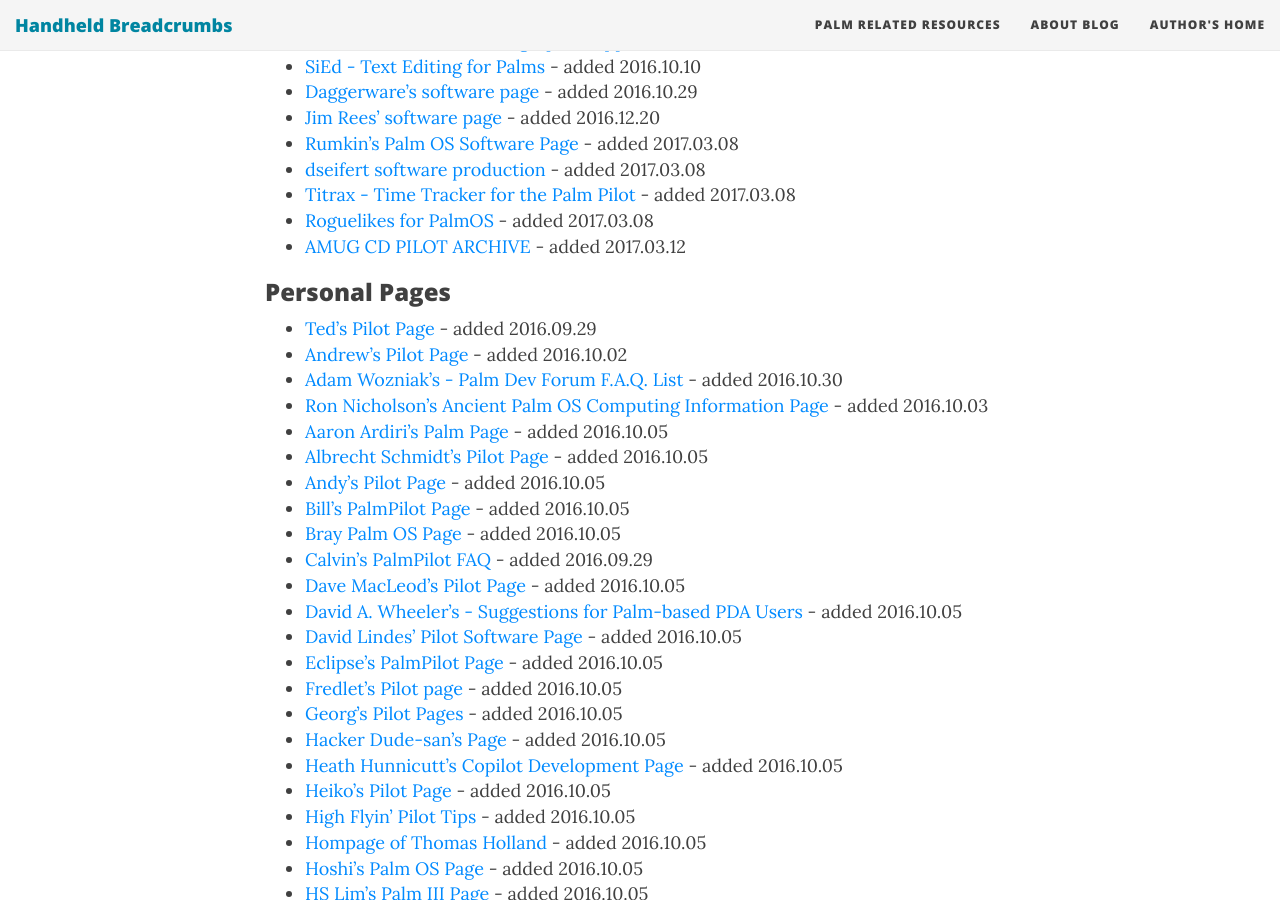
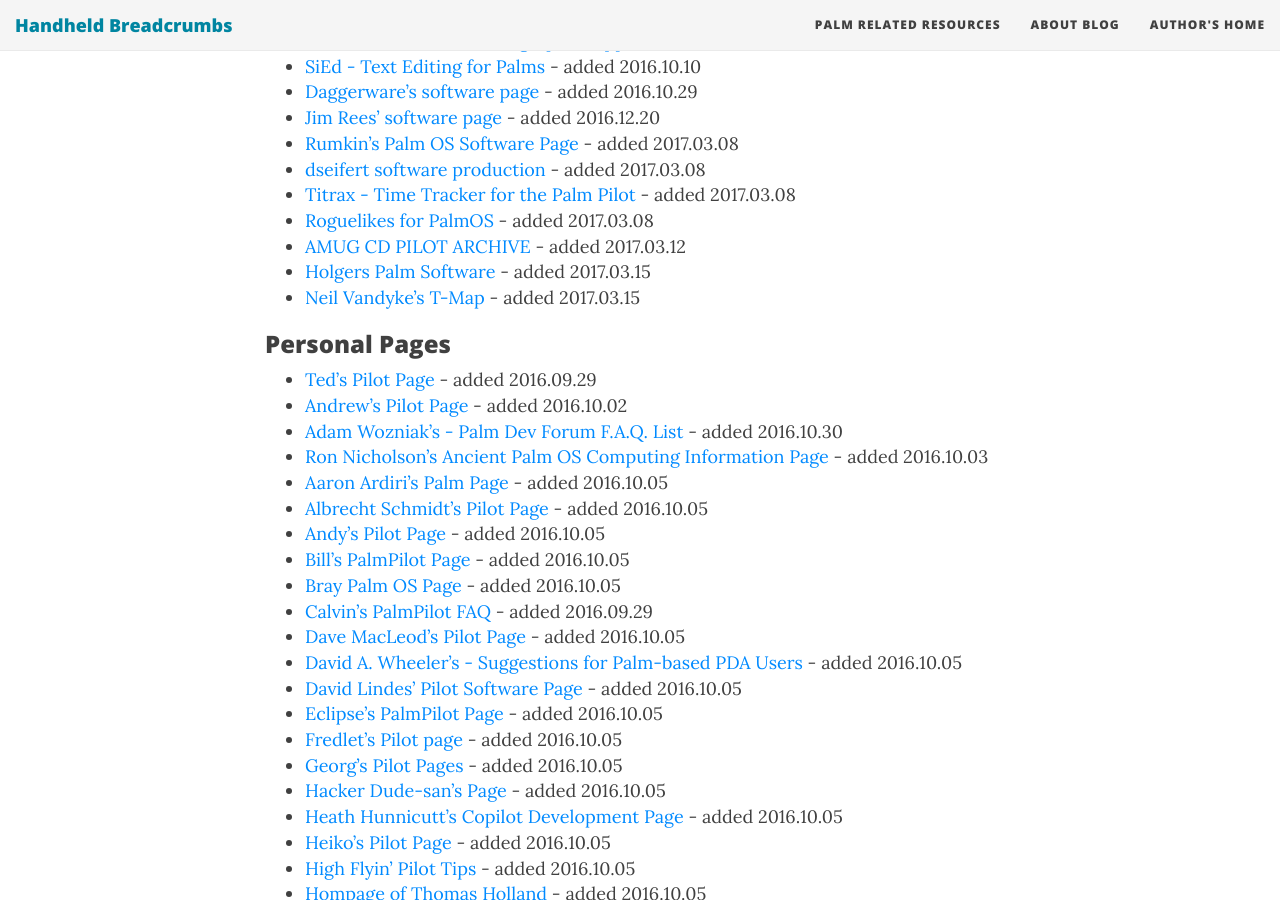
Before and after one commit to handheldbreadcrumbs/handheldbreadcrumbs.github.io, a Jekyll site: the page built from palmresources.md, in a window 1280 px wide and 900 px high, scrolled down 563 px. Built offline with Jekyll 4.4.1, drawn with Linux system fonts in a browser that asks for light colours; nearby versions of some CDN libraries.

Commit message:
new linkds added

```diff
--- a/palmresources.md
+++ b/palmresources.md
@@ -23,6 +23,8 @@
 * [Titrax - Time Tracker for the Palm Pilot](http://web.archive.org/web/20040608005141/http://www.titrax.com/){:target="_blank"} - added 2017.03.08
 * [Roguelikes for PalmOS](http://web.archive.org/web/20140730190000/http://roguelike-palm.sourceforge.net/){:target="_blank"} - added 2017.03.08
 * [AMUG CD PILOT ARCHIVE](http://web.archive.org/web/19970211093211/http://cdrom.amug.org/http/pilot/pilot.html){:target="_blank"} - added 2017.03.12
+* [Holgers Palm Software](http://web.archive.org/web/20160210165417/http://klawitter.de/palm/index.html){:target="_blank"} - added 2017.03.15
+* [Neil Vandyke's T-Map](http://www.neilvandyke.org/t-map/){:target="_blank"} - added 2017.03.15
 
 ### Personal Pages
 * [Ted's Pilot Page](http://web.archive.org/web/19981203160903/http://web.mit.edu/tytso/www/pilot/index.html){:target="_blank"} - added 2016.09.29
```
